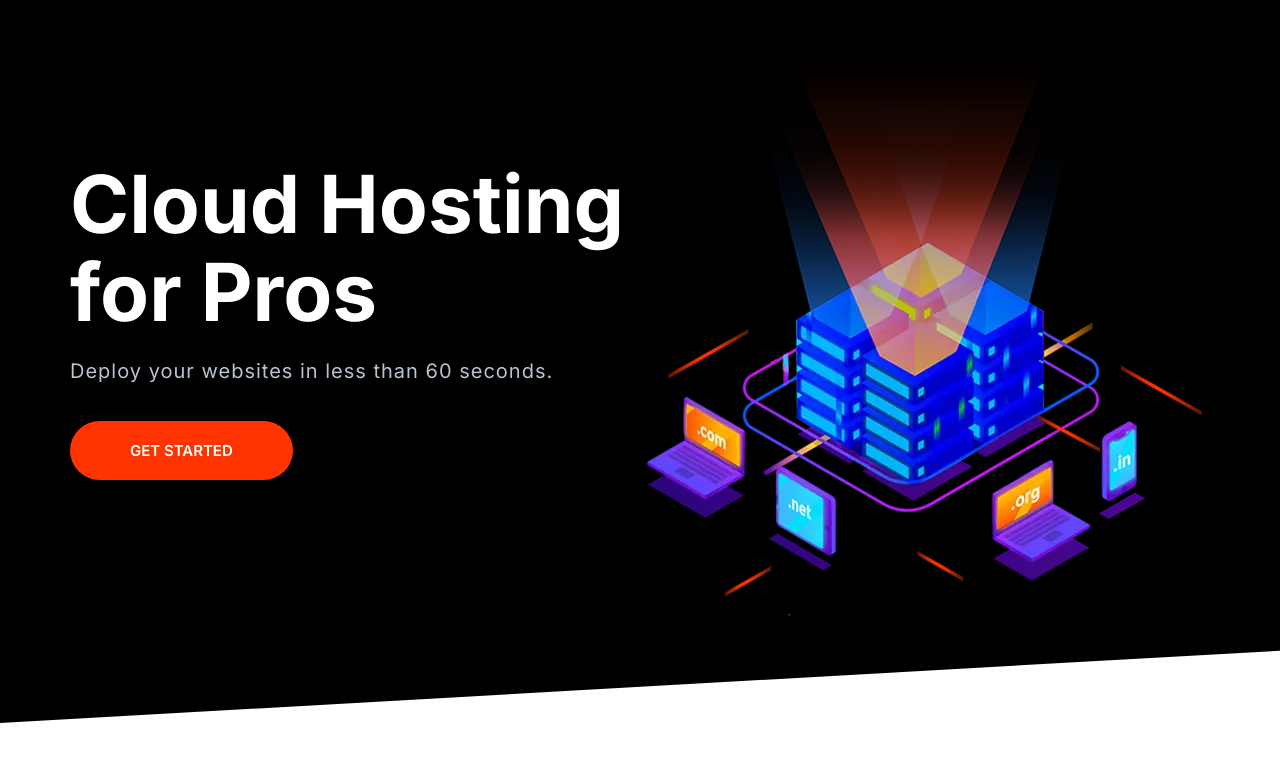
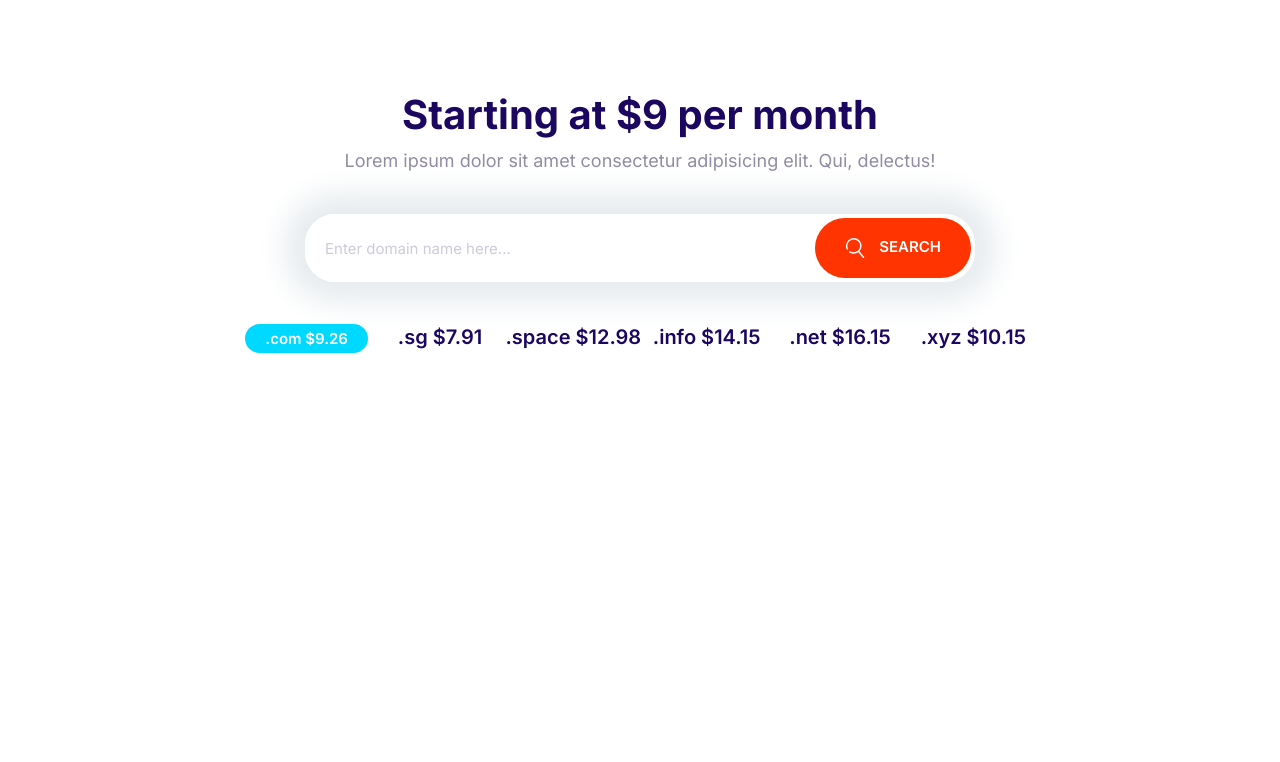
Before and after one commit to Eldor-dev/Moshify, a plain HTML site: page index.html in a window 1280 px wide. Drawn offline with Linux system fonts and the light colour scheme.

Commit message:
Build the domain-block component.

```diff
--- a/CSS/styles.css
+++ b/CSS/styles.css
@@ -206,10 +206,18 @@ a {
   font-size: 1.8rem;
   font-weight: 600;
   margin: 1rem 0;
+  outline: 0;
   padding: 2rem 3rem;
   text-align: center;
   text-transform: uppercase;
   white-space: nowrap;
+}
+
+.btn .icon {
+  width: 2rem;
+  height: 2rem;
+  margin-right: 1rem;
+  vertical-align: middle;
 }
 
 .btn--primary {
@@ -289,7 +297,7 @@ a {
 
 .input-group .input {
   border: 0;
-  padding: 1.5rem 1rem;
+  padding: 1.5rem 2rem;
   flex-grow: 1;
 }
 
@@ -619,12 +627,12 @@ a {
 
 /* Navigation Bar */
 .nav {
+  align-items: center;
   background: #000;
   display: flex;
+  flex-wrap: wrap;
   justify-content: space-between;
-  flex-wrap: wrap;
   padding: 0 1rem;
-  align-items: center;
 }
 
 .nav__list {
@@ -706,3 +714,29 @@ a {
     align-self: center;
   }
 }
+
+/* Domain block */
+.block-domain .input-group {
+  box-shadow: 0 0 30px 20px #e6ebee;
+  border: 0;
+  margin: 4rem auto;
+  max-width: 670px;
+}
+
+.block-domain__prices {
+  display: grid;
+  grid-template-columns: repeat(3, 1fr);
+  grid-template-rows: repeat(2, 6rem);
+  font-size: 2rem;
+  font-weight: 600;
+  justify-items: center;
+  max-width: 800px;
+  margin: 0 auto;
+  white-space: nowrap;
+}
+
+@media screen and (min-width: 768px) {
+  .block-domain__prices {
+    grid-template-columns: repeat(auto-fit, minmax(10rem, 1fr));
+  }
+}
--- a/index.html
+++ b/index.html
@@ -15,27 +15,35 @@
     <title>Document</title>
   </head>
   <body>
-    <section class="block block--dark block--skewed-left hero">
-      <div class="container grid grid--1x2">
-        <header class="block__header hero__content">
-          <h1 class="block__heading">Cloud Hosting for Pros</h1>
-          <p class="hero__tagline">
-            Deploy your websites in less than 60 seconds.
-          </p>
-          <a href="" class="btn btn--accent btn--stretched">get started</a>
-        </header>
-        <picture>
-          <source
-            type="image/webp"
-            srcset="images/banner.webp 1x, images/banner@2x.webp 2x"
-          />
-          <source
-            type="image/png"
-            srcset="images/banner.png 1x, images/banner@2x.png2x"
-          />
-          <img class="hero__image" src="images/banner.png" alt="" />
-        </picture>
+    <section class="block container block-domain">
+      <header class="block__header">
+        <h2>Starting at $9 per month</h2>
+        <p>
+          Lorem ipsum dolor sit amet consectetur adipisicing elit. Qui,
+          delectus!
+        </p>
+      </header>
+      <div class="input-group">
+        <input
+          type="text"
+          class="input"
+          placeholder="Enter domain name here..."
+        />
+        <button class="btn btn--accent">
+          <svg class="icon icon--white">
+            <use xlink:href="images/sprite.svg#search"></use>
+          </svg>
+          Search
+        </button>
       </div>
+      <ul class="list block-domain__prices">
+        <li><span class="badge badge--secondary">.com $9.26</span></li>
+        <li>.sg $7.91</li>
+        <li>.space $12.98</li>
+        <li>.info $14.15</li>
+        <li>.net $16.15</li>
+        <li>.xyz $10.15</li>
+      </ul>
     </section>
     <script src="js/main.js"></script>
   </body>
```
Also changed, not shown: components/domain-block.html (added, +25 -0 lines).
